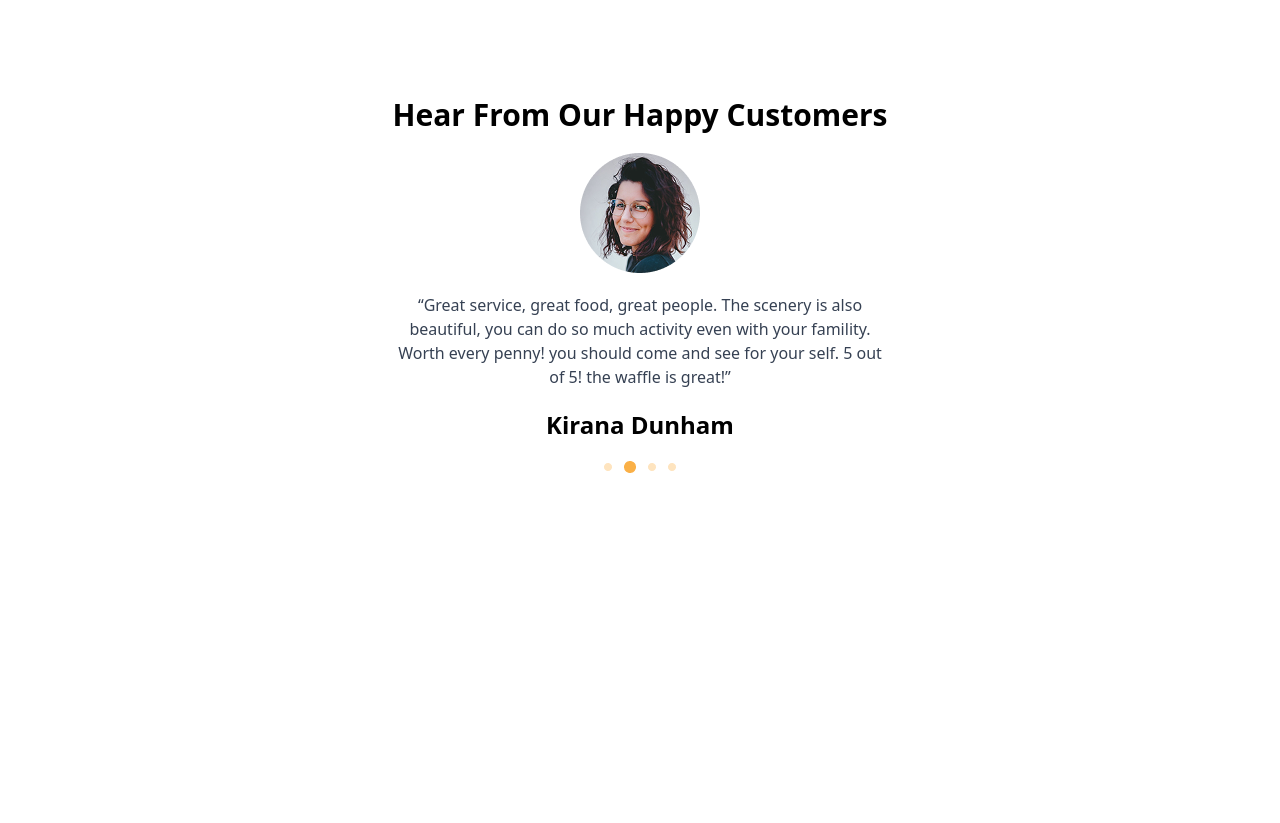
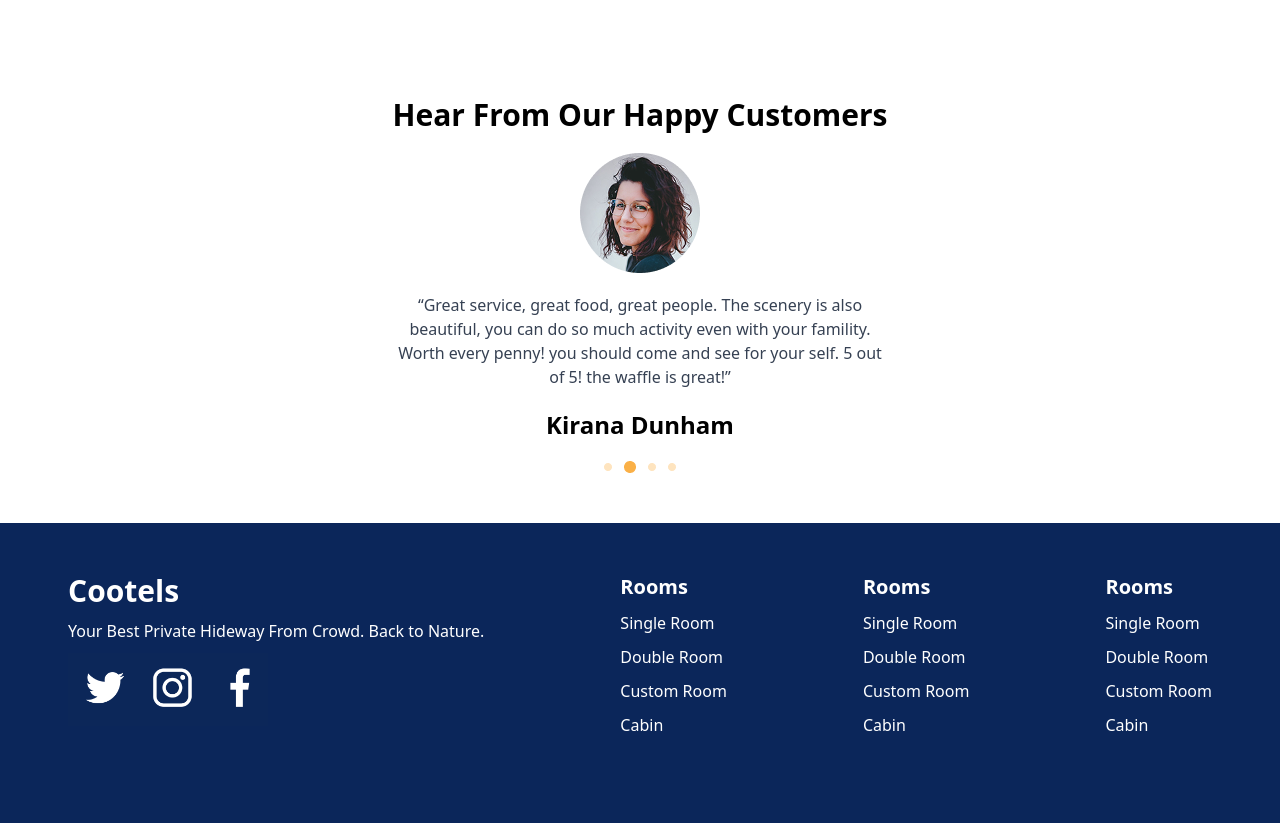
Before and after one commit to jurabeksayfiddinov1010-collab/jmy, a website: page index.html in a window 1280 px wide. Shown: the part 3243-4066 px from the top of the page. Before the commit the page ends 3716 px from the top, so only its background shows below. Drawn offline with Linux system fonts and the light colour scheme.

Commit message:
THE END.

```diff
--- a/index.html
+++ b/index.html
@@ -116,5 +116,35 @@
                 <img src="./images/Group 8.png" alt="">
             </section>
         </main>
+        <footer class="max-w-7xl m-auto mt-[50px]">
+                <div class="w-[100%] bg-[#0B265A] text-white h-[300px] flex justify-around pt-[50px]">
+                        <di class="flex flex-col gap-[10px]">
+                            <p class="text-3xl font-bold">Cootels</p>
+                            <p>Your Best Private Hideway From Crowd. Back to Nature.</p>
+                            <img class="w-[200px]" src="./images/Снимок экрана 2026-06-16 в 14.13.59.png" alt="">
+                        </di>
+                        <div class="flex flex-col gap-[10px]">
+                            <p class="font-bold text-xl">Rooms</p>
+                            <p>Single Room</p>
+                            <p>Double Room</p>
+                            <p>Custom Room</p>
+                            <p>Cabin</p>
+                        </div>
+                           <div class="flex flex-col gap-[10px]">
+                            <p class="font-bold text-xl">Rooms</p>
+                            <p>Single Room</p>
+                            <p>Double Room</p>
+                            <p>Custom Room</p>
+                            <p>Cabin</p>
+                        </div>
+                           <div class="flex flex-col gap-[10px]">
+                            <p class="font-bold text-xl">Rooms</p>
+                            <p>Single Room</p>
+                            <p>Double Room</p>
+                            <p>Custom Room</p>
+                            <p>Cabin</p>
+                        </div>
+                </div>
+        </footer>
 </body>
 </html>
```
Also changed, not shown: images/Снимок экрана 2026-06-16 в 14.13.59.png (added), src/output.css.
